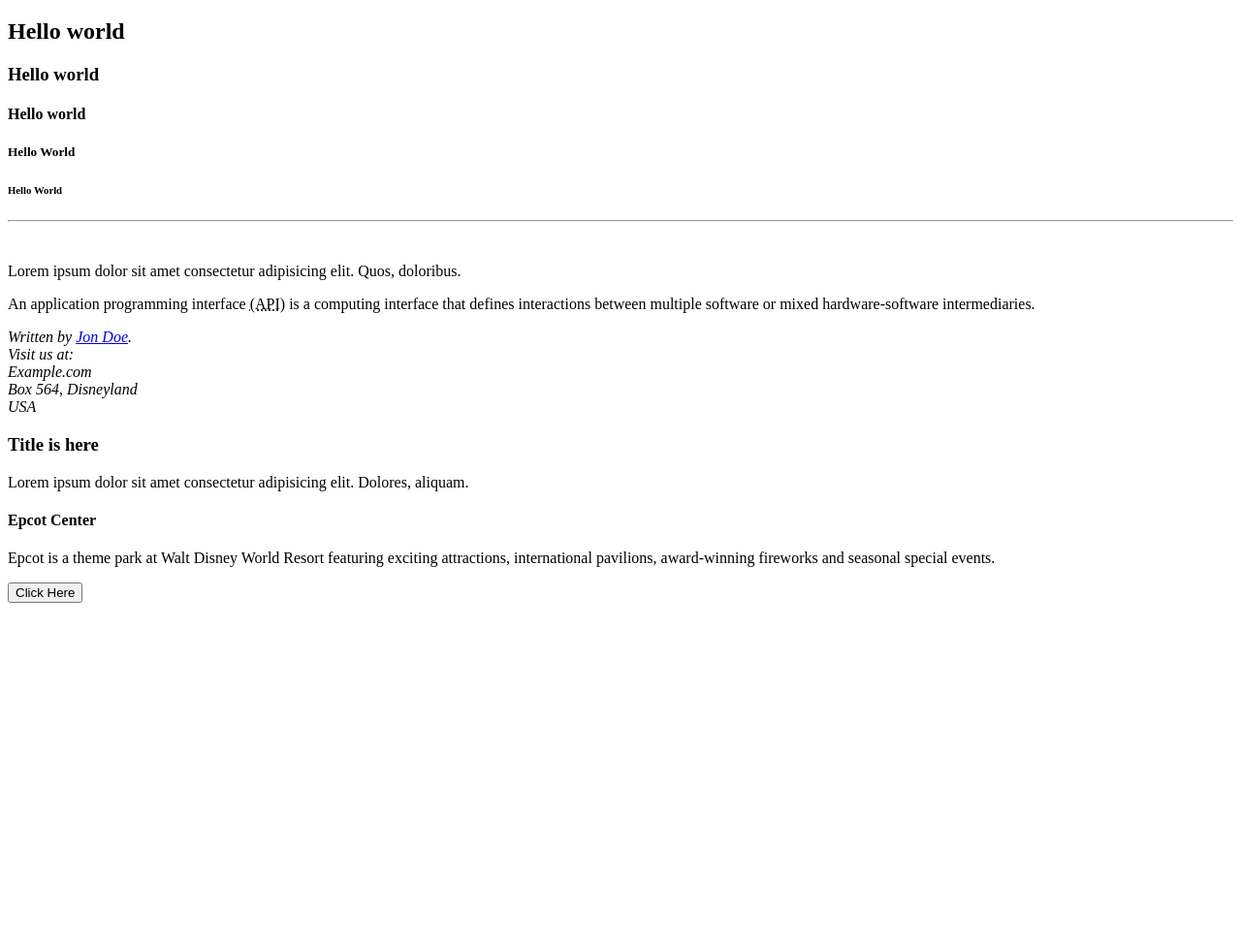
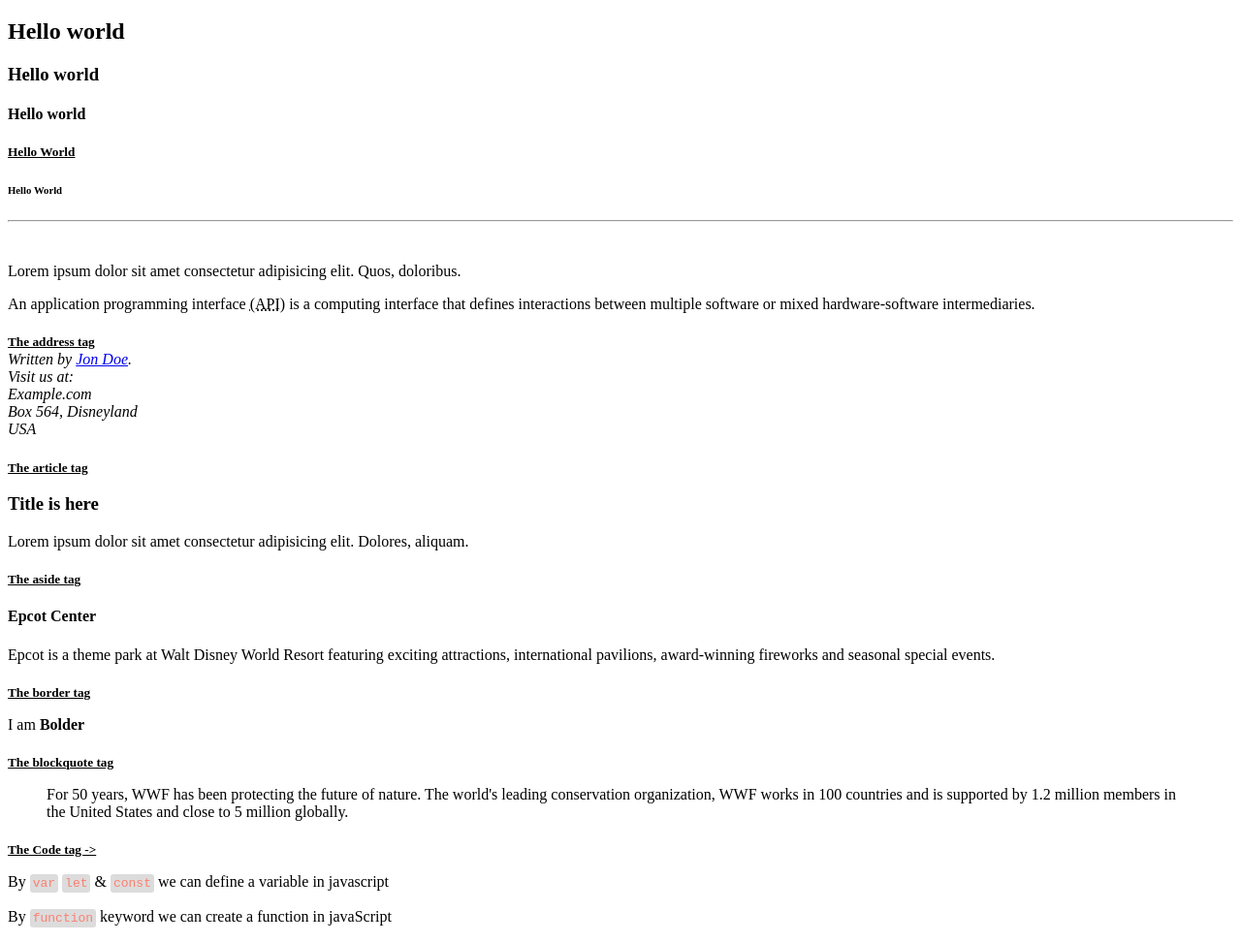
Before and after one commit to fahimfaisaal/web_design_lite, a plain HTML site: page 01_HTML/basic_tags.html in a window 1280 px wide. Shown: the part 61-1034 px from the top of the page at 97% size. Before the commit the page ends 800 px from the top, so only its background shows below. Drawn offline with Linux system fonts and the light colour scheme.

Commit message:
add more tags and add some style

```diff
--- a/01_HTML/basic_tags.html
+++ b/01_HTML/basic_tags.html
@@ -5,6 +5,21 @@
     <meta http-equiv="X-UA-Compatible" content="IE=edge" />
     <meta name="viewport" content="width=device-width, initial-scale=1.0" />
     <title>basic tags</title>
+    <style>
+      h5 {
+        text-decoration: underline;
+        margin-bottom: 1px;
+      }
+
+      /*Style the code tag */
+      code {
+        display: inline-block;
+        background-color: gainsboro;
+        border-radius: 3px;
+        padding: 2px 3px;
+        color: salmon;
+      }
+    </style>
   </head>
   <body>
     <!-- Headings -->
@@ -96,6 +111,7 @@
       mixed hardware-software intermediaries.
     </p>
 
+    <h5>The address tag</h5>
     <!-- address tag (Default CSS Settings) -> address {
         display: block;
         font-style: italic;
@@ -108,6 +124,7 @@
       USA
     </address>
 
+    <h5>The article tag</h5>
     <!-- article tag (Default CSS Settings) -> article {
         display: block;
     } -->
@@ -119,6 +136,7 @@
       </p>
     </article>
 
+    <h5>The aside tag</h5>
     <!-- aside tag (Default CSS Settings) -> aside {
         display: block;
     }
@@ -133,6 +151,39 @@
       </p>
     </aside>
 
-    <button type="button">Click Here</button>
+    <h5>The border tag</h5>
+    <!-- b tag (Default CSS Settings) -> b {
+      font-weight: bold;
+    } -->
+    <p>I am <b>Bolder</b></p>
+
+    <h5>The blockquote tag</h5>
+    <!-- blockquote tag (Default CSS Settings) -> blockquote {
+        display: block;
+        margin-top: 1em;
+        margin-bottom: 1em;
+        margin-left: 40px;
+        margin-right: 40px;
+    }
+     The <blockquote> tag specifies a section that is quoted from another source
+    -->
+    <blockquote cite="http://www.worldwildlife.org/who/index.html">
+      For 50 years, WWF has been protecting the future of nature. The world's
+      leading conservation organization, WWF works in 100 countries and is
+      supported by 1.2 million members in the United States and close to 5
+      million globally.
+    </blockquote>
+
+    <h5>The Code tag -></h5>
+    <!-- code tag (Default CSS Settings) -> {
+      font-family: monospace;
+    } -->
+    <p>
+      By <code>var</code> <code>let</code> & <code>const</code> we can define a
+      variable in javascript
+    </p>
+    <p>
+      By <code>function</code> keyword we can create a function in javaScript
+    </p>
   </body>
 </html>
```
